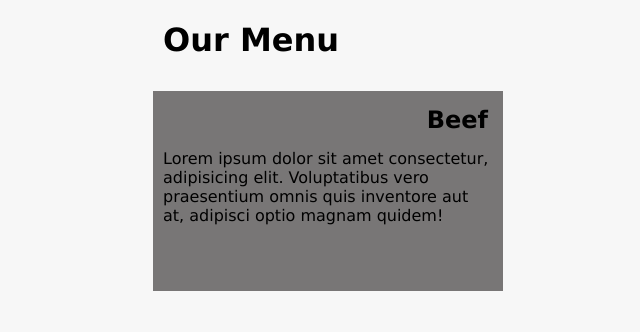
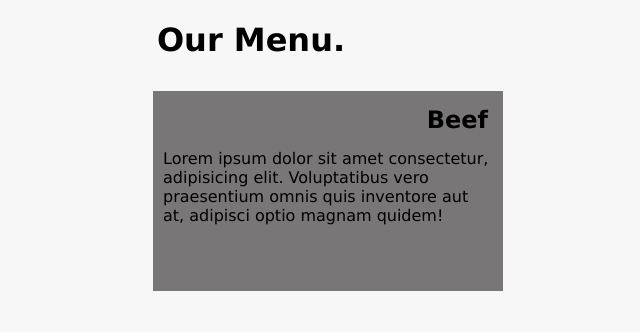
Before and after one commit to vict-okello/module2-solution, a plain HTML site: page index.html in a window 1280 px wide. Shown: the top 332 px of the page, 389-1029 px from the left. Drawn offline with Linux system fonts and the light colour scheme.

Commit message:
main title updated

```diff
--- a/index.html
+++ b/index.html
@@ -9,7 +9,7 @@
 </head>
 <body>
     <div class="title">
-        <h1>Our Menu</h1>
+        <h1>Our Menu.</h1>
     </div>
     <div class="container">
         <div class="recipe">
```
